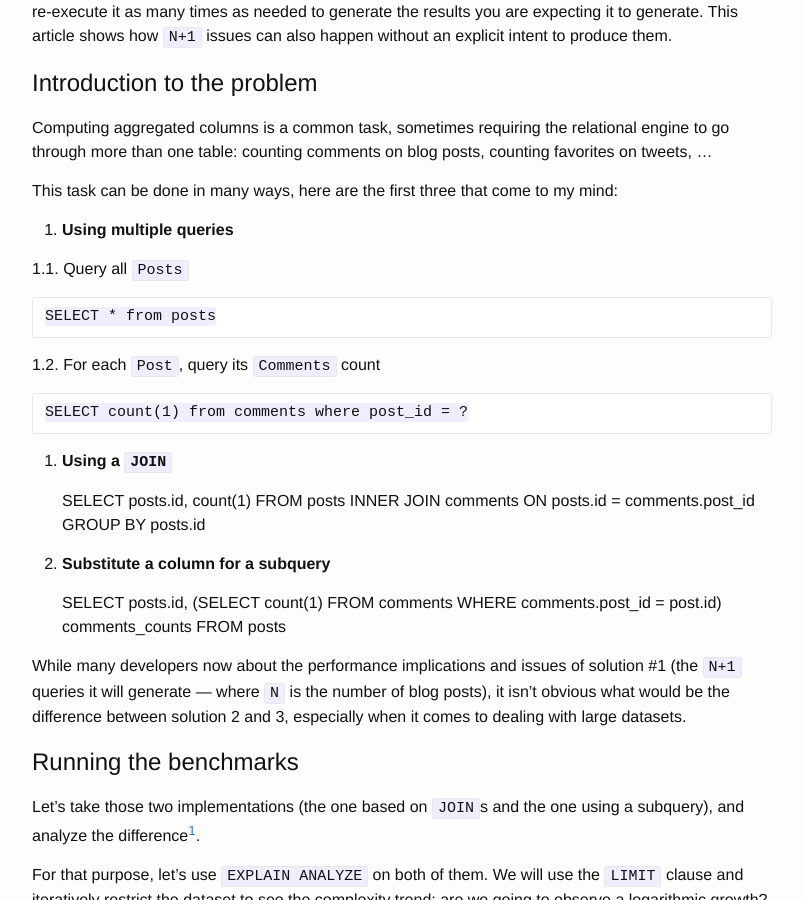
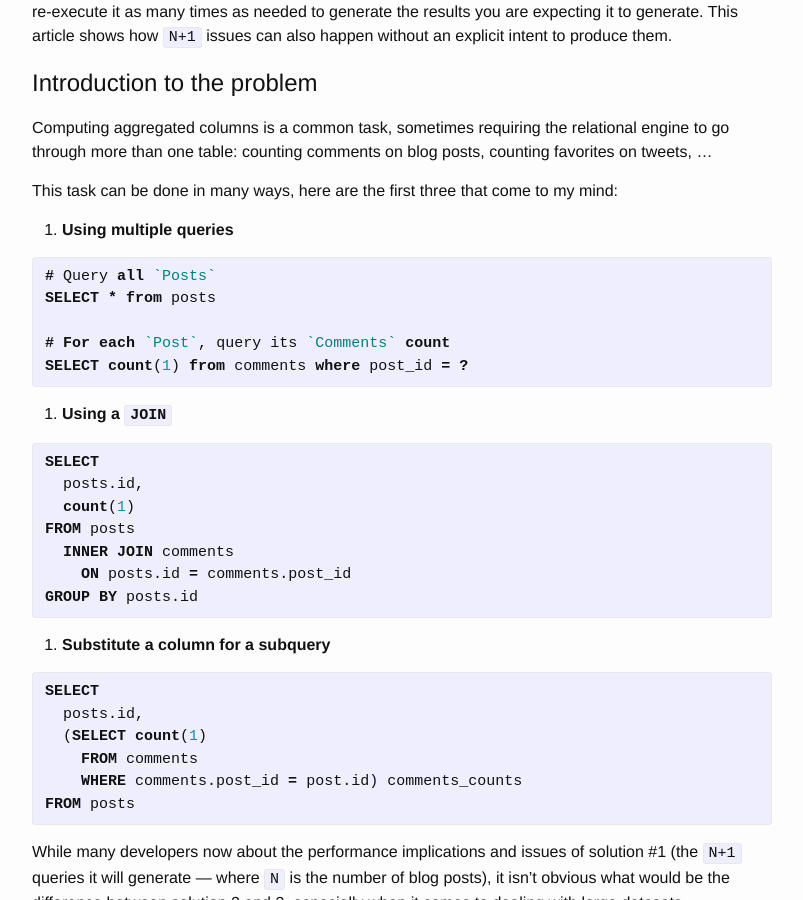
Before and after one commit to franckverrot/blog, a Jekyll site: the page built from _posts/2015-07-12-benchmarking-postgresql-select-query-planning-and-performance-on-columns-aggregates.md, in a window 1280 px wide and 900 px high, scrolled down 332 px. Shown: the whole window, without its empty margins (238-1041 px from the left). Built offline with Jekyll 4.4.1, drawn with Linux system fonts in a browser that asks for light colours; comment, search, counter and statistics services are not loaded.

Commit message:
Finish highlighting

```diff
--- a/_posts/2015-07-12-benchmarking-postgresql-select-query-planning-and-performance-on-columns-aggregates.md
+++ b/_posts/2015-07-12-benchmarking-postgresql-select-query-planning-and-performance-on-columns-aggregates.md
@@ -19,33 +19,37 @@ This task can be done in many ways, here are the first three that come to my min
 
 1. **Using multiple queries**
 
-  1.1. Query all `Posts`
+{% highlight sql %}
+# Query all `Posts`
+SELECT * from posts
 
-    SELECT * from posts
-
-  1.2. For each `Post`, query its `Comments` count
-
-    SELECT count(1) from comments where post_id = ?
+# For each `Post`, query its `Comments` count
+SELECT count(1) from comments where post_id = ?
+{% endhighlight %}
 
 2. **Using a `JOIN`**
 
-    SELECT
-      posts.id,
-      count(1)
-    FROM posts
-      INNER JOIN comments
-        ON posts.id = comments.post_id
-    GROUP BY posts.id
+{% highlight sql %}
+SELECT
+  posts.id,
+  count(1)
+FROM posts
+  INNER JOIN comments
+    ON posts.id = comments.post_id
+GROUP BY posts.id
+{% endhighlight %}
 
 
 3. **Substitute a column for a subquery**
 
-    SELECT
-      posts.id,
-      (SELECT count(1)
-        FROM comments
-        WHERE comments.post_id = post.id) comments_counts
-    FROM posts
+{% highlight sql %}
+SELECT
+  posts.id,
+  (SELECT count(1)
+    FROM comments
+    WHERE comments.post_id = post.id) comments_counts
+FROM posts
+{% endhighlight %}
 
 While many developers now about the performance implications and issues of solution #1 (the `N+1` queries it will generate — where `N` is the number of blog posts), it isn’t obvious what would be the difference between solution 2 and 3, especially when it comes to dealing with large datasets.
 
```
